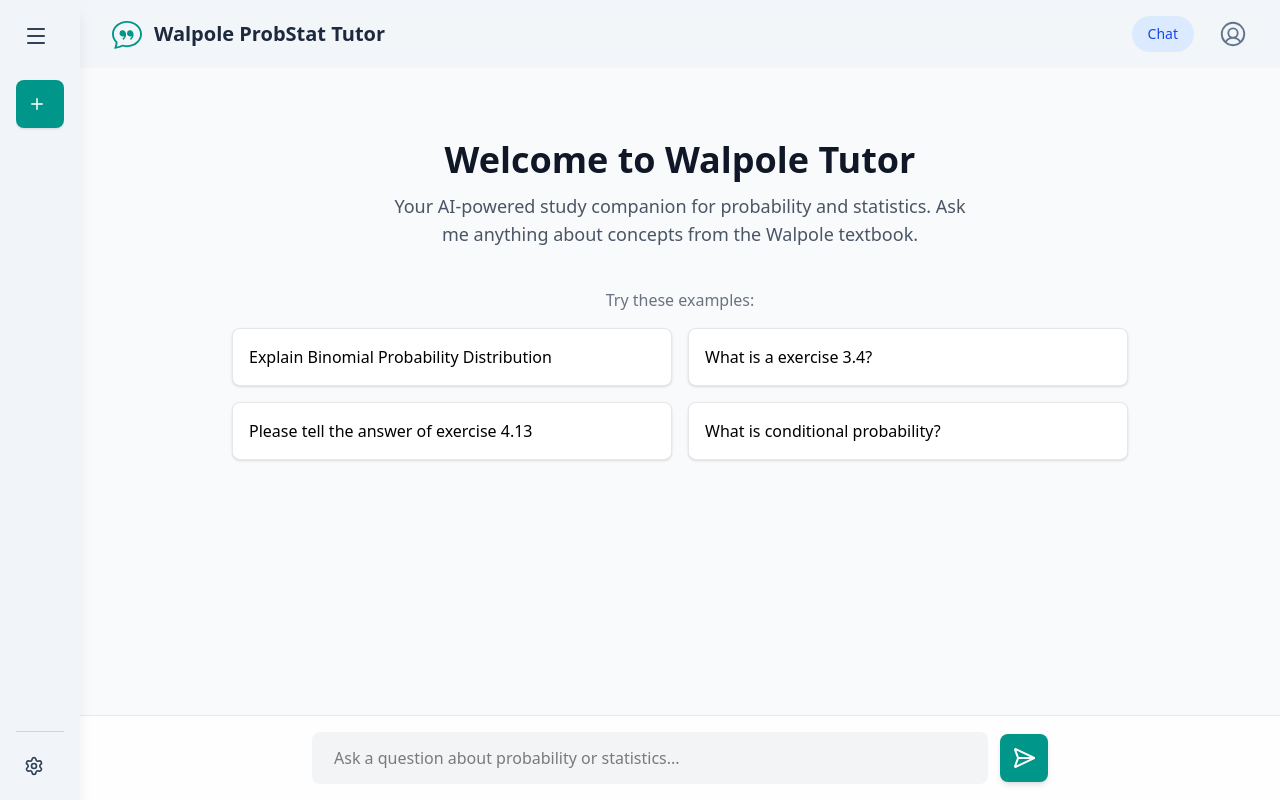
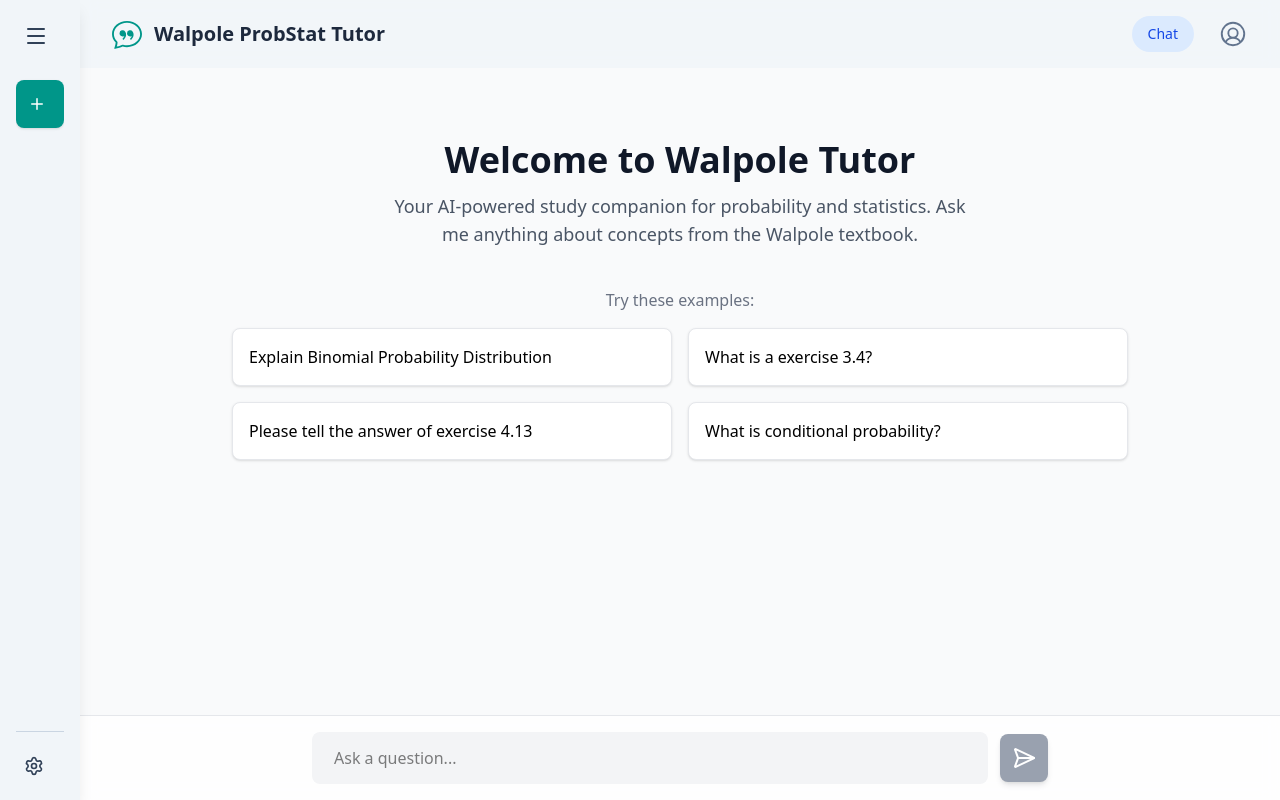
Before and after one commit to riyanj220/walpole-agent-frontend, a React (Vite) app: page / in a window 1280 px wide. Built offline with nearby package versions, Linux system fonts and the light colour scheme.

Commit message:
feat: enhance chat input with typing state and stop generating functionality

```diff
--- a/src/pages/home.jsx
+++ b/src/pages/home.jsx
@@ -1,6 +1,6 @@
 import { useState, useRef, useEffect } from "react";
 import { useOutletContext } from "react-router-dom";
-import { SendHorizontal, User, Bot } from "lucide-react";
+import { SendHorizontal, User, Bot, Square } from "lucide-react";
 import axiosClient from "../api/axiosClient";
 import ReactMarkdown from "react-markdown";
 import remarkMath from "remark-math";
@@ -44,12 +44,12 @@ const ExamplePrompts = ({ onPromptClick }) => {
   );
 };
 
-const ChatInput = ({ onSend, isSidebarOpen }) => {
+const ChatInput = ({ onSend, isSidebarOpen, disabled, onStop, isTyping }) => {
   const [query, setQuery] = useState("");
 
   const handleSubmit = (e) => {
     e.preventDefault();
-    if (!query.trim()) return;
+    if (!query.trim() || disabled) return;
     onSend(query);
     setQuery("");
   };
@@ -60,73 +60,106 @@ const ChatInput = ({ onSend, isSidebarOpen }) => {
         isSidebarOpen ? "md:left-64" : "md:left-20"
       }`}
     >
-      <form
-        onSubmit={handleSubmit}
-        className="mx-auto flex max-w-3xl items-center gap-3 p-4"
+      <div className="relative mx-auto max-w-3xl p-4">
+        {/* Stop Generating Button - Centered above input */}
+        {isTyping && (
+          <div className="absolute -top-12 left-1/2 transform -translate-x-1/2">
+            <button
+              onClick={onStop}
+              className="flex items-center cursor-pointer gap-2 bg-white border border-gray-300 text-gray-700 px-4 py-2 rounded-lg shadow-md hover:bg-gray-50 text-sm font-medium transition-all"
             >
+              <Square className="w-3 h-3 fill-current" />
+              Stop generating
+            </button>
+          </div>
+        )}
+
+        <form onSubmit={handleSubmit} className="flex items-center gap-3">
           <input
             type="text"
             value={query}
             onChange={(e) => setQuery(e.target.value)}
-          placeholder="Ask a question about probability or statistics..."
-          className="flex-1 text-black rounded-lg border-2 border-transparent bg-gray-100 px-5 py-3 transition-all duration-200 focus:border-teal-600 focus:outline-none focus:ring-2 focus:ring-teal-600"
+            placeholder={
+              disabled ? "Walpole is typing..." : "Ask a question..."
+            }
+            disabled={disabled}
+            className={`flex-1 text-black rounded-lg border-2 border-transparent bg-gray-100 px-5 py-3 transition-all duration-200 focus:border-teal-600 focus:outline-none focus:ring-2 focus:ring-teal-600 ${
+              disabled ? "opacity-50 cursor-not-allowed" : ""
+            }`}
           />
           <button
             type="submit"
-          className="rounded-lg bg-teal-600 p-3 cursor-pointer text-white shadow-md hover:bg-teal-700"
+            disabled={disabled || !query.trim()}
+            className={`rounded-lg p-3 text-white shadow-md transition-colors ${
+              disabled || !query.trim()
+                ? "bg-gray-400 cursor-not-allowed"
+                : "bg-teal-600 hover:bg-teal-700 cursor-pointer"
+            }`}
           >
             <SendHorizontal className="h-6 w-6" />
           </button>
         </form>
+      </div>
     </footer>
   );
 };
 
-const ChatMessage = ({ message, isLast }) => {
+const ChatMessage = ({ message, isLast, onTypingComplete, stopTypingRef }) => {
   const { role, content } = message;
   const isUser = role === "user";
   const [displayedContent, setDisplayedContent] = useState(
     isUser ? content : ""
   );
   const hasAnimated = useRef(false);
+  const wasStopped = useRef(false);
 
   useEffect(() => {
     const isUserMessage = role === "user";
 
-    // User messages: no typing effect
     if (isUserMessage) {
       setDisplayedContent(content);
       return;
     }
 
-    // Already animated once for this message
     if (hasAnimated.current) {
+      if (!wasStopped.current) {
         setDisplayedContent(content);
+      }
       return;
     }
 
     let i = 0;
     const len = content.length;
-    let hasSeenMath = false; // becomes true after first math block
+    let hasSeenMath = false;
 
     const intervalId = setInterval(() => {
+      // 1. CHECK STOP REF
+      if (stopTypingRef.current) {
+        clearInterval(intervalId);
+        hasAnimated.current = true;
+        wasStopped.current = true;
+        if (isLast) onTypingComplete && onTypingComplete();
+        return;
+      }
+
       if (i >= len) {
         clearInterval(intervalId);
         hasAnimated.current = true;
+        if (isLast) {
+          onTypingComplete && onTypingComplete();
+        }
         return;
       }
 
       const ch = content[i];
 
-      // Normal character → type a chunk
       if (ch !== "$") {
-        const step = hasSeenMath ? 3 : 1; // faster after math
+        const step = hasSeenMath ? 3 : 1;
         i = Math.min(i + step, len);
         setDisplayedContent(content.slice(0, i));
         return;
       }
 
-      // We hit a $ → decide if it's $...$ or $$...$$
       let delim = "$";
       if (i + 1 < len && content[i + 1] === "$") {
         delim = "$$";
@@ -137,28 +170,26 @@ const ChatMessage = ({ message, isLast }) => {
 
       while (j < len) {
         if (content.startsWith(delim, j)) {
-          j += delim.length; // include closing delimiter
+          j += delim.length;
           foundClosing = true;
           break;
         }
         j += 1;
       }
 
-      // If no closing delimiter, treat this '$' as a normal char
       if (!foundClosing) {
         i += 1;
         setDisplayedContent(content.slice(0, i));
         return;
       }
 
-      // Jump over the whole math block and reveal it at once
       hasSeenMath = true;
       i = j;
       setDisplayedContent(content.slice(0, i));
     }, 15);
 
     return () => clearInterval(intervalId);
-  }, [content, role]);
+  }, [content, role, isLast, onTypingComplete, stopTypingRef]);
 
   return (
     <div
@@ -177,7 +208,6 @@ const ChatMessage = ({ message, isLast }) => {
             : "bg-white text-gray-800 shadow-sm border border-gray-100 rounded-bl-none"
         }`}
       >
-        {/* Use ReactMarkdown to render bolding, lists, and newlines correctly */}
         <div className="prose prose-sm max-w-none">
           <ReactMarkdown
             remarkPlugins={[remarkMath]}
@@ -197,13 +227,7 @@ const ChatMessage = ({ message, isLast }) => {
   );
 };
 
-const ChatMessages = ({ messages }) => {
-  const endRef = useRef(null);
-
-  useEffect(() => {
-    endRef.current?.scrollIntoView({ behavior: "smooth" });
-  }, [messages, messages.length]); // Scroll when messages change
-
+const ChatMessages = ({ messages, onTypingComplete, stopTypingRef }) => {
   return (
     <div className="max-w-3xl mx-auto w-full">
       {messages.map((msg, index) => (
@@ -211,9 +235,10 @@ const ChatMessages = ({ messages }) => {
           key={msg.id}
           message={msg}
           isLast={index === messages.length - 1}
+          onTypingComplete={onTypingComplete}
+          stopTypingRef={stopTypingRef}
         />
       ))}
-      <div ref={endRef} />
     </div>
   );
 };
@@ -223,18 +248,14 @@ function normalizeMathMarkdown(text) {
     .split("\n")
     .map((line) => {
       const trimmed = line.trim();
-
-      // If the whole line is like: $ ... $
       if (
         trimmed.startsWith("$") &&
         trimmed.endsWith("$") &&
         !trimmed.startsWith("$$") &&
         !trimmed.endsWith("$$")
       ) {
-        // Convert: $...$  ->  $$...$$
         return trimmed.replace(/^\$(.*)\$/, (_, inner) => `$$${inner}$$`);
       }
-
       return line;
     })
     .join("\n");
@@ -244,12 +265,29 @@ export default function Home() {
   const { isSidebarOpen } = useOutletContext();
   const [messages, setMessages] = useState([]);
   const [loading, setLoading] = useState(false);
+  const [isTyping, setIsTyping] = useState(false);
+
+  // This ref is passed down to tell ChatMessage to break the loop
+  const stopTypingRef = useRef(false);
 
   const handlePromptClick = (prompt) => handleSend(prompt);
+
+  const handleTypingComplete = () => {
+    setIsTyping(false);
+    stopTypingRef.current = false; // Reset for next message
+  };
+
+  const handleStopTyping = () => {
+    stopTypingRef.current = true; // Signal child to stop
+    setIsTyping(false); // Unlock input immediately
+  };
 
   const handleSend = async (message) => {
     const userMsg = { id: Date.now(), role: "user", content: message };
     setMessages((prev) => [...prev, userMsg]);
+
+    // Reset stop ref before starting new request
+    stopTypingRef.current = false;
 
     try {
       setLoading(true);
@@ -262,6 +300,8 @@ export default function Home() {
         role: "assistant",
         content: normalizedAnswer,
       };
+
+      setIsTyping(true);
       setMessages((prev) => [...prev, botMsg]);
     } catch (err) {
       console.error(err);
@@ -271,11 +311,14 @@ export default function Home() {
         content:
           "There was an error connecting to the server. Please try again later.",
       };
+      setIsTyping(true);
       setMessages((prev) => [...prev, errorMsg]);
     } finally {
       setLoading(false);
     }
   };
+
+  const isInputDisabled = loading || isTyping;
 
   return (
     <div className="h-full relative">
@@ -287,7 +330,11 @@ export default function Home() {
               <ExamplePrompts onPromptClick={handlePromptClick} />
             </div>
           ) : (
-            <ChatMessages messages={messages} />
+            <ChatMessages
+              messages={messages}
+              onTypingComplete={handleTypingComplete}
+              stopTypingRef={stopTypingRef}
+            />
           )}
 
           {loading && (
@@ -297,7 +344,13 @@ export default function Home() {
           )}
         </div>
       </div>
-      <ChatInput onSend={handleSend} isSidebarOpen={isSidebarOpen} />
+      <ChatInput
+        onSend={handleSend}
+        isSidebarOpen={isSidebarOpen}
+        disabled={isInputDisabled}
+        isTyping={isTyping}
+        onStop={handleStopTyping}
+      />
     </div>
   );
 }
```
Lines whose indentation alone changed are shown as unchanged.
